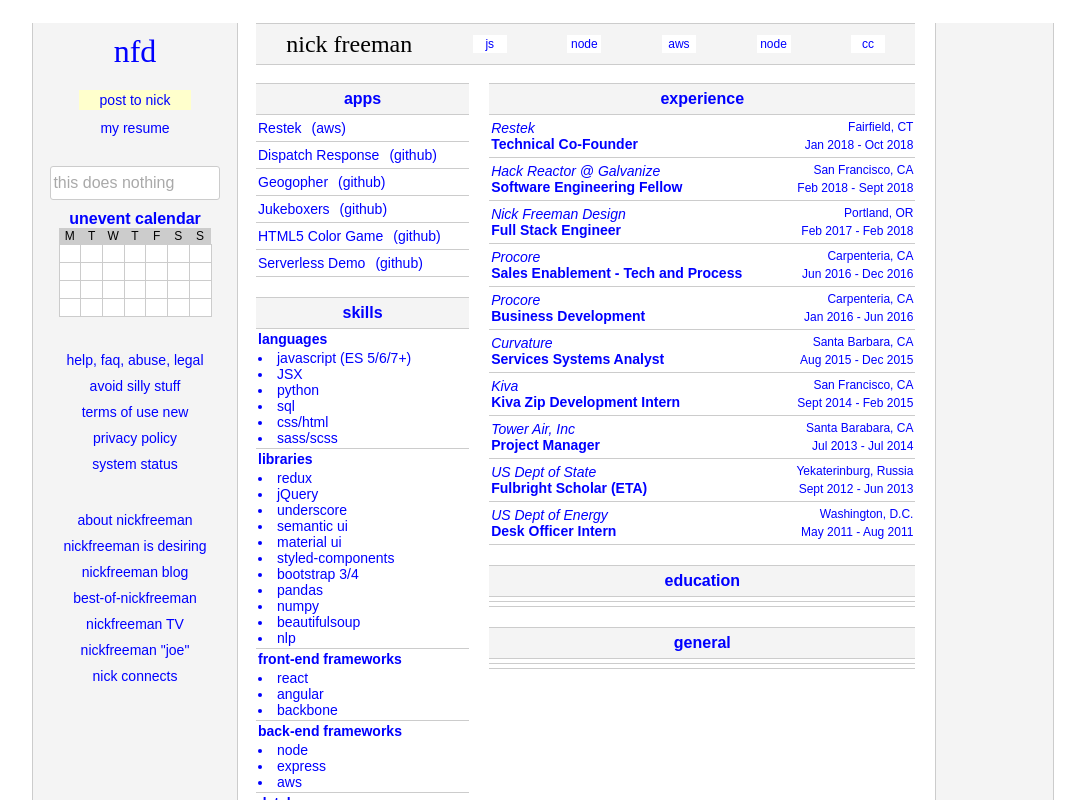
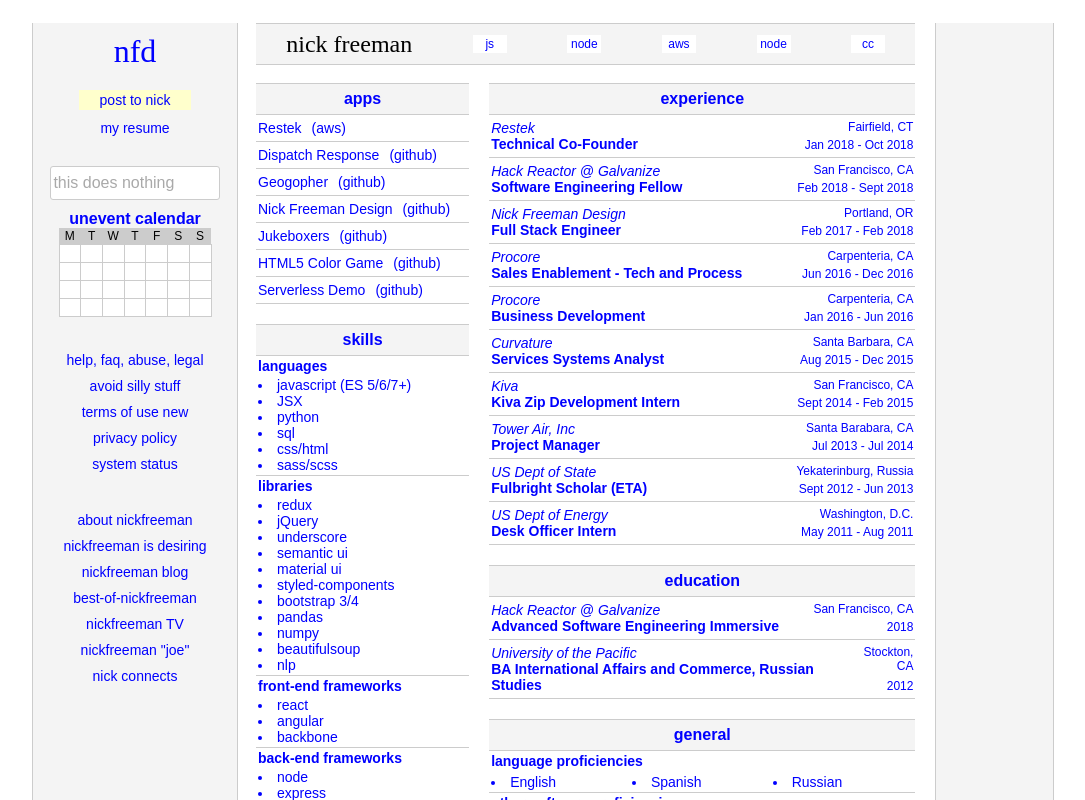
Before and after one commit to nickfreemandesign/nickfreeman.xyz, a React app: page / in a window 1280 px wide. Shown: the top 800 px of the page, without its empty margins (98-1183 px from the left). Built offline with nearby package versions, Linux system fonts and the light colour scheme.

Commit message:
rendering education and general items

```diff
--- a/src/components/Items/EdItem.jsx
+++ b/src/components/Items/EdItem.jsx
@@ -2,12 +2,45 @@
 import styled from 'styled-components';
 
 
-const EdItemContainer = styled.div``
+const EdItemContainer = styled.div`
+    padding: 3px 0;
+    display: flex;
+    justify-content: space-between;
+`
+
+const LeftSide = styled.div`
+    > div:first-child{
+        font-style: italic;
+    }
+    > div:last-child{
+        font-weight: bold;
+    }
+`;
+
+const RightSide = styled.div`
+    text-align: right;
+    display: flex;
+    flex-direction: column;
+    justify-content: space-between;
+
+    > div{
+        font-size: 12px;
+    }
+`
 
 const EdItem = (props) => {
+    console.log(props);
+
     return (
         <EdItemContainer>
-
+            <LeftSide>
+                <div>{props.data.institution}</div>
+                <div>{props.data.credential}</div>
+            </LeftSide>
+            <RightSide>
+                <div>{props.data.location}</div>
+                <div>{props.data.date}</div>
+            </RightSide>
         </EdItemContainer>
     )
 }
--- a/src/components/Items/GenItem.jsx
+++ b/src/components/Items/GenItem.jsx
@@ -2,11 +2,31 @@
 import styled from 'styled-components';
 
 
-const GenItemContainer = styled.div``
+const GenItemContainer = styled.div`
+    > div:first-child{
+        padding-bottom: 5px;
+        font-weight: bold
+    }
+    > div:last-child{
+        display: grid;
+        grid-template-columns: repeat(3, 1fr);
+    }
+`;
+
+const Gen = styled.li``
 
 const GenItem = (props) => {
     return (
         <GenItemContainer>
+            <div>{props.data.name}</div>
+            <div>
+                {props.data.data.map((skill, idx) => {
+                    return <Gen
+                        key={`skill${idx}`}>
+                        {skill}
+                    </Gen>
+                })}
+            </div>
         </GenItemContainer>
     )
 }
--- a/src/components/Items/SkillItem.jsx
+++ b/src/components/Items/SkillItem.jsx
@@ -12,8 +12,6 @@
 const Skill = styled.li``
 
 const SkillItem = (props) => {
-    console.log(props);
-
     return (
         <SkillItemContainer>
             <div>{props.data.name}</div>
--- a/src/data/index.js
+++ b/src/data/index.js
@@ -18,6 +18,13 @@
         repo: {
             name: 'github',
             url: 'https://github.com/Geogopher'
+        }
+    },
+    {
+        name: 'Nick Freeman Design',
+        repo: {
+            name: 'github',
+            url: 'https://github.com/nickfreemandesign/'
         }
     },
     {
@@ -147,11 +154,15 @@
 const ed = [
     {
         institution: 'Hack Reactor @ Galvanize',
-        credential: 'Advanced Software Engineering Immersive'
+        credential: 'Advanced Software Engineering Immersive',
+        location: 'San Francisco, CA',
+        date: '2018'
     },
     {
         institution: 'University of the Pacific',
-        credentials: 'BA International Affairs and Commerce, Russian Studies'
+        credential: 'BA International Affairs and Commerce, Russian Studies',
+        location: 'Stockton, CA',
+        date: '2012'
     }
 ]
 
```
